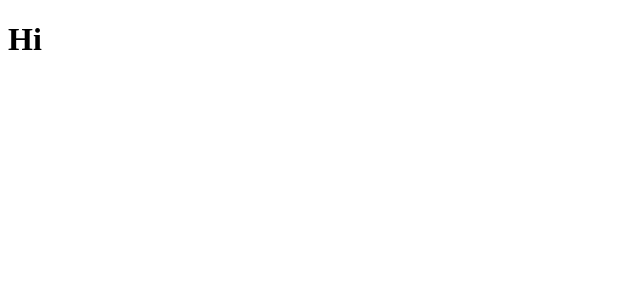
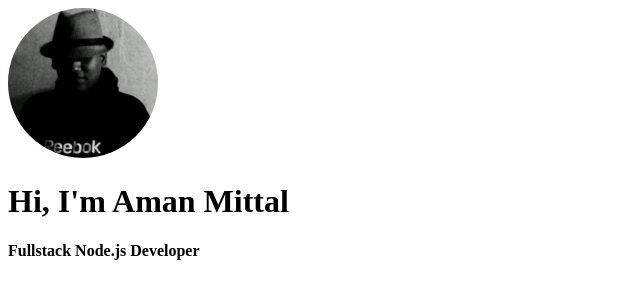
Before and after one commit to amandeepmittal/gatsby-portfolio-v3, a Gatsby site: page / in a window 1280 px wide. Shown: the whole page, without its empty margins (0-640 px from the left). Built offline with nearby package versions, Linux system fonts and the light colour scheme; Gatsby itself is replaced by a stand-in of ours.

Commit message:
Avatar & Info Component

```diff
--- /dev/null
+++ b/src/components/Avatar/avatarStyles.module.css
@@ -0,0 +1,8 @@
+.avatarImg {
+  width: 150px;
+  height: 150px;
+  object-fit: cover;
+  object-position: 0 0;
+  margin-top: 0px;
+  border-radius: 100%;
+}
--- /dev/null
+++ b/src/components/Avatar/index.js
@@ -0,0 +1,14 @@
+import React from "react";
+
+import avatarImage from "../../assets/avatar.jpeg";
+import styles from "./avatarStyles.module.css";
+
+const Avatar = () => {
+  return (
+    <div>
+      <img src={avatarImage} className={styles.avatarImg} />
+    </div>
+  );
+};
+
+export default Avatar;
--- /dev/null
+++ b/src/components/Info/index.js
@@ -0,0 +1,17 @@
+import React from "react";
+
+import Avatar from "../Avatar/index";
+
+const Info = () => {
+  return (
+    <div>
+      <Avatar />
+      <div>
+        <h1>Hi, I'm Aman Mittal</h1>
+        <h4>Fullstack Node.js Developer</h4>
+      </div>
+    </div>
+  );
+};
+
+export default Info;
--- a/src/pages/index.js
+++ b/src/pages/index.js
@@ -1,9 +1,11 @@
 import React from "react";
 import Link from "gatsby-link";
 
+import Info from "../components/Info/index";
+
 const IndexPage = () => (
   <div>
-    <h1>Hi</h1>
+    <Info />
   </div>
 );
 
```
Also changed, not shown: src/assets/avatar.jpeg (added).
